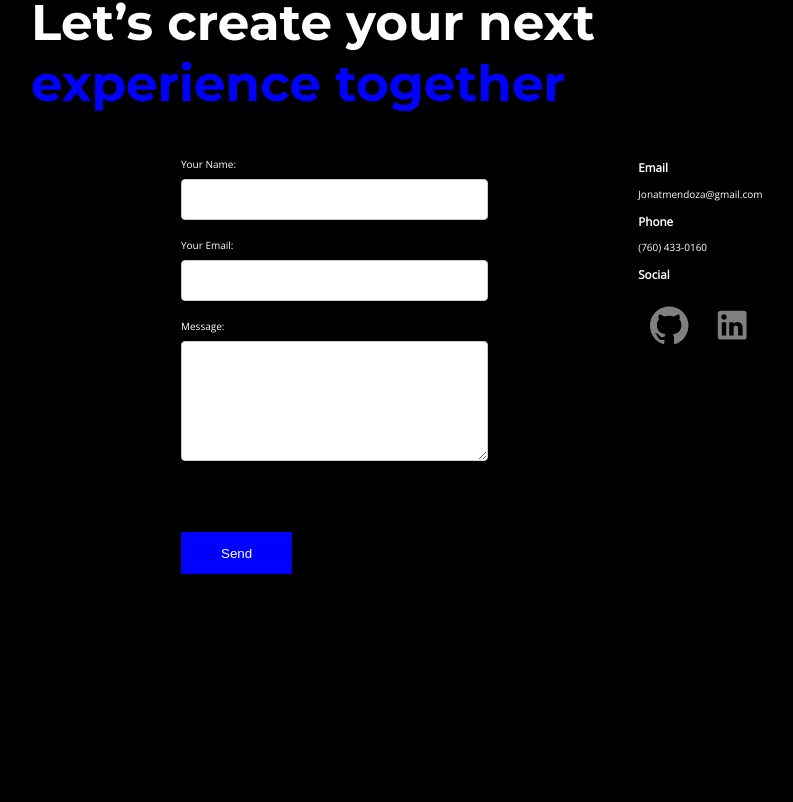
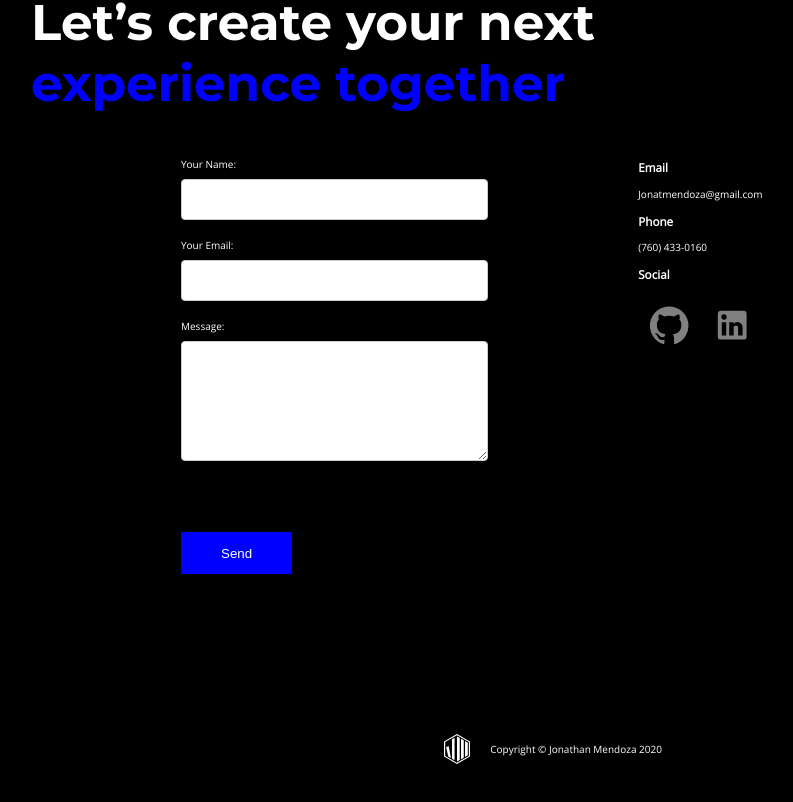
Before and after one commit to Jnmendza/portfolio-redesign, a React (Create React App) app: page / in a window 1280 px wide. Shown: the part 2638-3440 px from the top of the page, without its empty margins (97-890 px from the left). Before the commit the page ends 3322 px from the top, so only its background shows below. Built offline with nearby package versions, Linux system fonts and the light colour scheme.

Commit message:
added footer text

```diff
--- a/src/components/Contact.js
+++ b/src/components/Contact.js
@@ -2,6 +2,7 @@ import React from 'react';
 import { makeStyles } from '@material-ui/core/styles';
 import Fade from 'react-reveal/Fade';
 import data from '../yourdata';
+import Logo from '../jm.svg';
 
 import LinkedInIcon from '@material-ui/icons/LinkedIn';
 import GitHubIcon from '@material-ui/icons/GitHub';
@@ -82,8 +83,16 @@ const useStyles = makeStyles({
         '&:hover': {
             opacity: 1
         }
+    },
+    footer: {
+        display: 'flex',
+        alignItems: 'center',
+        justifyContent: 'center',
     }
 })
+
+const today = new Date();
+const year = today.getFullYear()
 
 const Contact = () => {
     const classes = useStyles()
@@ -127,6 +136,12 @@ const Contact = () => {
                         </div>
                     </div>
                 </Fade>
+                <Fade bottom cascade>
+                    <div className={classes.footer}>
+                        <img src={Logo} alt="logo" height='30px' style={{ margin: '50px 20px' }}/>
+                        <p>{`Copyright © Jonathan Mendoza ${year}`}</p>
+                    </div>
+                </Fade>
             </div>
         );
     }
```
